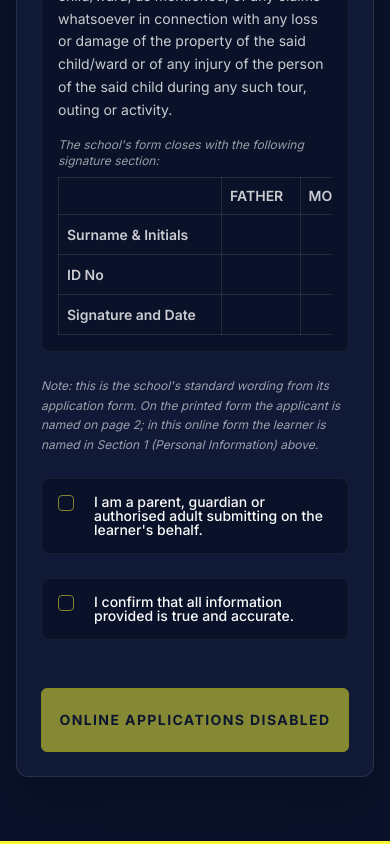
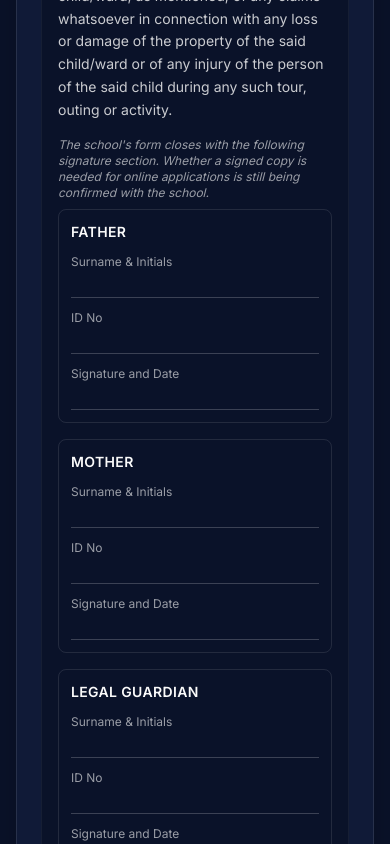
Before and after one commit to ericnangomba/ntsonkothass, a React (Vite) app in the folder artifacts/ntsonkotha-website/: page /register in a window 390 px wide. Shown: the part 4620-5464 px from the top of the page. Built offline with nearby package versions, Linux system fonts and the light colour scheme.

Commit message:
Stack signature section for mobile readability [skip netlify]
Updated indemnity section wording and removed table for signatures.

```diff
--- a/artifacts/ntsonkotha-website/src/pages/register.tsx
+++ b/artifacts/ntsonkotha-website/src/pages/register.tsx
@@ -369,42 +369,19 @@ export default function Register() {
                         <p>We the undersigned Hereby grant permission for my /our child/ward to go on any educational tour or outing or sport activity organized by the school, for the duration of my/our child’s/ward’s attendance at school. I/We fully realize and accept that all such tours, outings or activities will be undertaken at my child’s/ward’s own risk and I/We undertake to exempt, indemnify and acquit the Governing Body, the Principal and the Staff of the school, Eastern Cape Department of Education, on behalf of myself, my husband/wife and my child/ward, as mentioned, of any claims whatsoever in connection with any loss or damage of the property of the said child/ward or of any injury of the person of the said child during any such tour, outing or activity.</p>
                       </div>
                       <div className="space-y-2">
-                        <p className="text-xs text-foreground/60 italic">The school's form closes with the following signature section:</p>
-                        <div className="overflow-x-auto">
-                          <table className="w-full min-w-[36rem] border-collapse text-sm text-foreground/80">
-                            <thead>
-                              <tr>
-                                <th className="border border-white/10 p-2 text-left font-semibold"></th>
-                                <th className="border border-white/10 p-2 text-left font-semibold uppercase">Father</th>
-                                <th className="border border-white/10 p-2 text-left font-semibold uppercase">Mother</th>
-                                <th className="border border-white/10 p-2 text-left font-semibold uppercase">Legal Guardian</th>
-                                <th className="border border-white/10 p-2 text-left font-semibold uppercase">Learner</th>
-                              </tr>
-                            </thead>
-                            <tbody>
-                              <tr>
-                                <th className="border border-white/10 p-2 text-left font-semibold">Surname &amp; Initials</th>
-                                <td className="border border-white/10 p-2 h-10"></td>
-                                <td className="border border-white/10 p-2"></td>
-                                <td className="border border-white/10 p-2"></td>
-                                <td className="border border-white/10 p-2"></td>
-                              </tr>
-                              <tr>
-                                <th className="border border-white/10 p-2 text-left font-semibold">ID No</th>
-                                <td className="border border-white/10 p-2 h-10"></td>
-                                <td className="border border-white/10 p-2"></td>
-                                <td className="border border-white/10 p-2"></td>
-                                <td className="border border-white/10 p-2"></td>
-                              </tr>
-                              <tr>
-                                <th className="border border-white/10 p-2 text-left font-semibold">Signature and Date</th>
-                                <td className="border border-white/10 p-2 h-10"></td>
-                                <td className="border border-white/10 p-2"></td>
-                                <td className="border border-white/10 p-2"></td>
-                                <td className="border border-white/10 p-2"></td>
-                              </tr>
-                            </tbody>
-                          </table>
+                        <p className="text-xs text-foreground/60 italic">The school's form closes with the following signature section. Whether a signed copy is needed for online applications is still being confirmed with the school.</p>
+                        <div className="grid grid-cols-1 sm:grid-cols-2 gap-4 text-sm text-foreground/80">
+                          {["Father", "Mother", "Legal Guardian", "Learner"].map((role) => (
+                            <div key={role} className="border border-white/10 rounded-lg p-3 space-y-3">
+                              <p className="font-semibold uppercase tracking-wide text-foreground">{role}</p>
+                              {["Surname & Initials", "ID No", "Signature and Date"].map((label) => (
+                                <div key={label} className="space-y-1">
+                                  <p className="text-xs text-foreground/60">{label}</p>
+                                  <div className="border-b border-white/20 h-6"></div>
+                                </div>
+                              ))}
+                            </div>
+                          ))}
                         </div>
                       </div>
                     </div>
```
